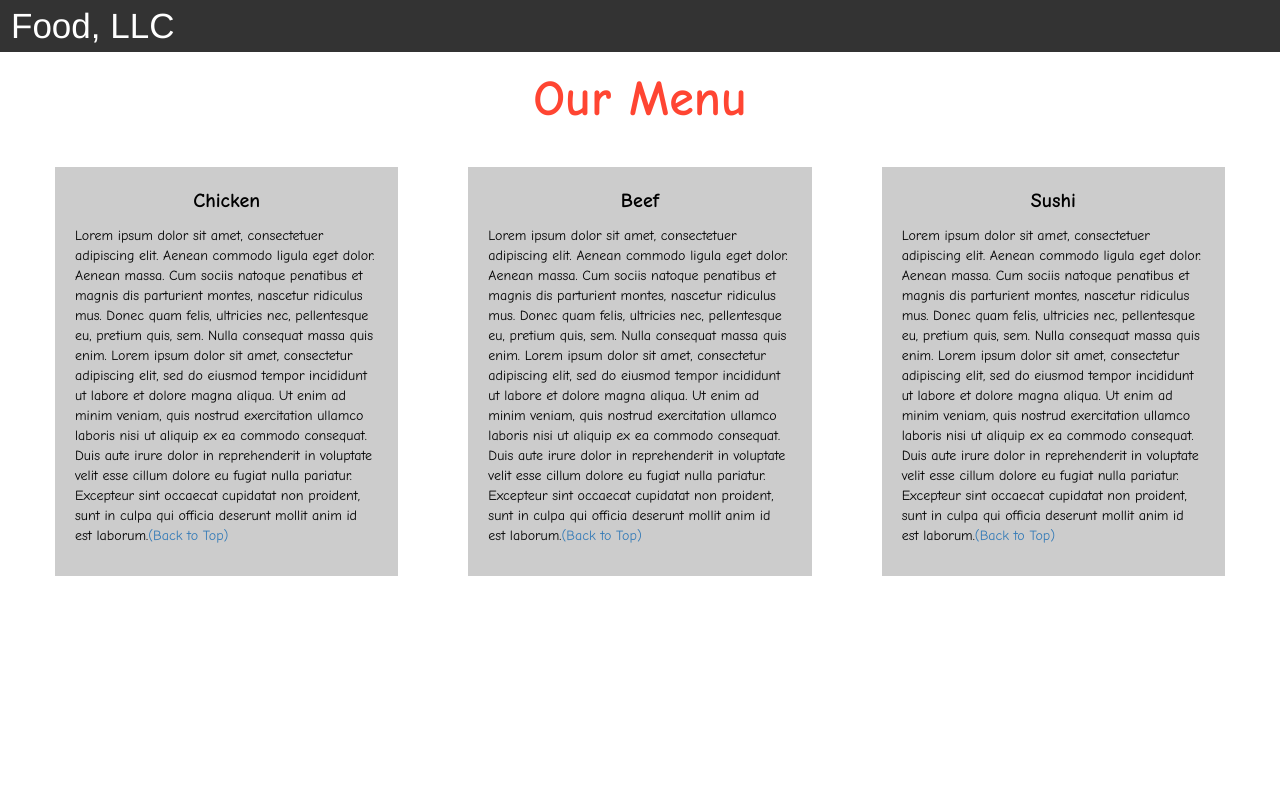
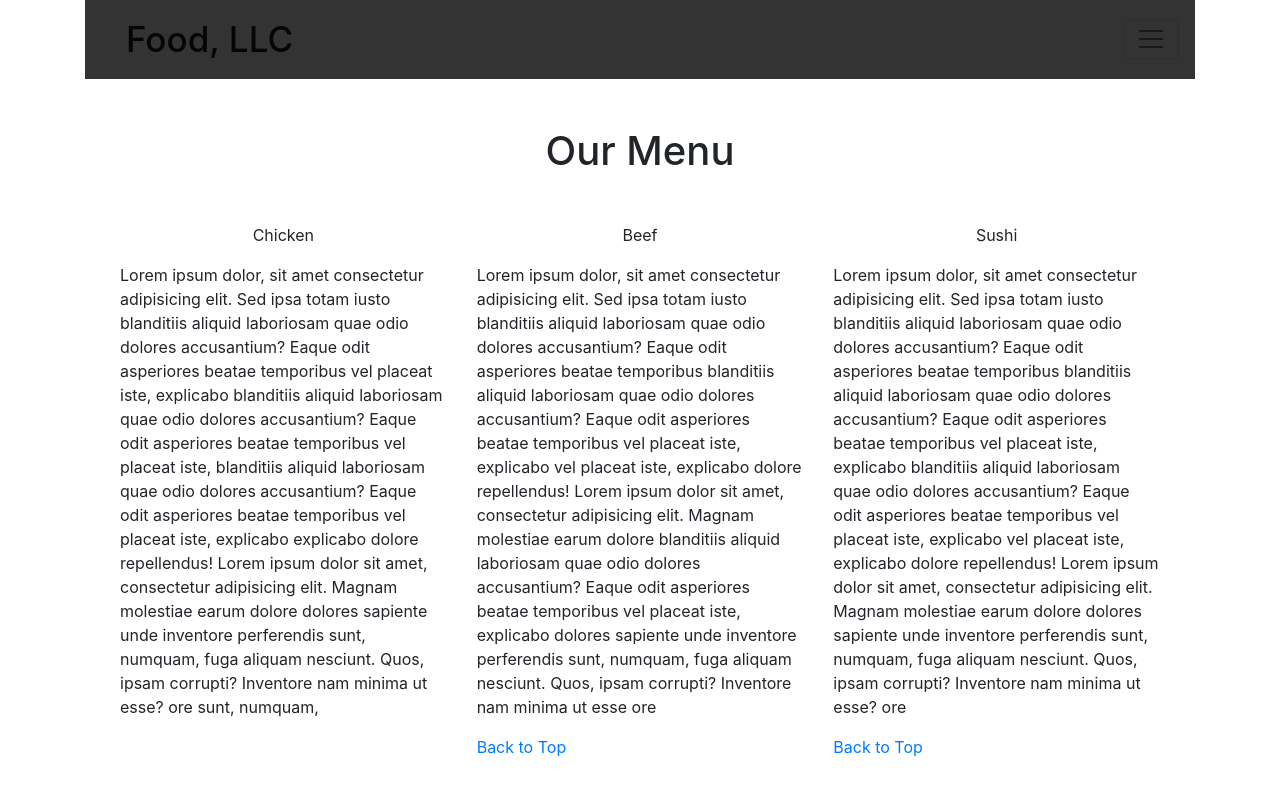
Before and after one commit to Bargav-R/mod3_solution, a plain HTML site: page index.html in a window 1280 px wide. Drawn offline with nearby package versions, Linux system fonts and the light colour scheme.

Commit message:
Update index.html

```diff
--- a/index.html
+++ b/index.html
@@ -6,67 +6,44 @@
     <meta name="viewport" content="width=device-width, initial-scale=1, shrink-to-fit=no">
 
     <!-- Bootstrap CSS -->
-    <link rel="stylesheet" href="https://maxcdn.bootstrapcdn.com/bootstrap/3.3.7/css/bootstrap.min.css" >
+    <link rel="stylesheet" href="css/bootstrap.min.css" >
     <link rel="stylesheet" href="css/style3.css">
 
     <title>mod-3-Assignment</title>
   </head>
 
 <body>
-<nav class="navbar" id="top">
-    <div class="container-fluid">
+<div class="container">
+<nav class="navbar navbar-light  nav-css">
+     <span class="navbar-brand mb-0 h1">Food, LLC</span>
+     <button type="button"  class="navbar-toggler" data-toggle="collapse" data-target="#myMenu">
+            <span class="navbar-toggler-icon"></span>
+          </button>
+          <div class="collapse navbar-collapse" id="myMenu">
+                <ul class="navbar-nav bg-light text-center">
+                  <li class="nav-item"><a class="nav-link" href="#menu1">Chicken</a></li>
+                  <li class="nav-item"><a class="nav-link" href="#menu2">Beef</a></li>
+                  <li class="nav-item"><a class="nav-link" href="#menu3">Sushi</a></li>
+                </ul>
+              </div>
+</nav>
+<h1 class="text-center my-5">Our Menu</h1>
+<div class="row ">
+    <div class="col-xs-12 col-sm-6 col-md-4 item "id="menu1">
+            <p class="text-center menu-title" >Chicken</p> <p >Lorem ipsum dolor, sit amet consectetur adipisicing elit. Sed ipsa totam iusto blanditiis aliquid laboriosam quae odio dolores accusantium? Eaque odit asperiores beatae temporibus vel placeat iste, explicabo
+                    blanditiis aliquid laboriosam quae odio dolores accusantium? Eaque odit asperiores beatae temporibus vel placeat iste,
+                    blanditiis aliquid laboriosam quae odio dolores accusantium? Eaque odit asperiores beatae temporibus vel placeat iste, explicabo explicabo dolore repellendus! Lorem ipsum dolor sit amet, consectetur adipisicing elit. Magnam molestiae earum dolore dolores sapiente unde inventore perferendis sunt, numquam, fuga aliquam nesciunt. Quos, ipsam corrupti? Inventore nam minima ut esse? ore sunt, numquam, </p> </div>
 
-      <div class="navbar-header">
-        <button type="button" class="navbar-toggle" data-toggle="collapse" data-target="#myNavbar">
-          <span class="icon-bar"></span>
-          <span class="icon-bar"></span>
-          <span class="icon-bar"></span>
-        </button>
-        <a class="navbar-brand" href="#">Food, LLC</a>
-      </div>
-
-      <div class="collapse" id="myNavbar">
-        <ul class="nav navbar-nav visible-xs">
-          <li><a class="menu-item" href="#">Chicken</a></li>
-          <li><a class="menu-item" href="#">Beef</a></li>
-          <li><a class="menu-item" href="#">Sushi</a></li>
-        </ul>
-      </div>
-
-    </div>
-  </nav>
-
-  <h1 class="main-title">Our Menu</h1>
-
-
-
-  <div class="row">
-
-    <div class="col-lg-4 col-md-6 col-sm-12">
-      <div class="content-box">
-        <p class="item-name">Chicken</p>
-        <p>Lorem ipsum dolor sit amet, consectetuer adipiscing elit. Aenean commodo ligula eget dolor. Aenean massa. Cum sociis natoque penatibus et magnis dis parturient montes, nascetur ridiculus mus. Donec quam felis, ultricies nec, pellentesque eu, pretium quis, sem. Nulla consequat massa quis enim. Lorem ipsum dolor sit amet, consectetur adipiscing elit, sed do eiusmod tempor incididunt ut labore et dolore magna aliqua. Ut enim ad minim veniam, quis nostrud exercitation ullamco laboris nisi ut aliquip ex ea commodo consequat. Duis aute irure dolor in reprehenderit in voluptate velit esse cillum dolore eu fugiat nulla pariatur. Excepteur sint occaecat cupidatat non proident, sunt in culpa qui officia deserunt mollit anim id est laborum.<a href="#top">(Back to Top)</a></p>
-      </div>
-    </div>
-
-    <div class="col-lg-4 col-md-6 col-sm-12">
-      <div class="content-box">
-        <p class="item-name">Beef</p>
-        <p>Lorem ipsum dolor sit amet, consectetuer adipiscing elit. Aenean commodo ligula eget dolor. Aenean massa. Cum sociis natoque penatibus et magnis dis parturient montes, nascetur ridiculus mus. Donec quam felis, ultricies nec, pellentesque eu, pretium quis, sem. Nulla consequat massa quis enim. Lorem ipsum dolor sit amet, consectetur adipiscing elit, sed do eiusmod tempor incididunt ut labore et dolore magna aliqua. Ut enim ad minim veniam, quis nostrud exercitation ullamco laboris nisi ut aliquip ex ea commodo consequat. Duis aute irure dolor in reprehenderit in voluptate velit esse cillum dolore eu fugiat nulla pariatur. Excepteur sint occaecat cupidatat non proident, sunt in culpa qui officia deserunt mollit anim id est laborum.<a href="#top">(Back to Top)</a></p>
-      </div>
-    </div>
-
-
-    <div class="col-lg-4 col-md-12 col-sm-12">
-      <div class="content-box">
-        <p class="item-name">Sushi</p>
-        <p>Lorem ipsum dolor sit amet, consectetuer adipiscing elit. Aenean commodo ligula eget dolor. Aenean massa. Cum sociis natoque penatibus et magnis dis parturient montes, nascetur ridiculus mus. Donec quam felis, ultricies nec, pellentesque eu, pretium quis, sem. Nulla consequat massa quis enim. Lorem ipsum dolor sit amet, consectetur adipiscing elit, sed do eiusmod tempor incididunt ut labore et dolore magna aliqua. Ut enim ad minim veniam, quis nostrud exercitation ullamco laboris nisi ut aliquip ex ea commodo consequat. Duis aute irure dolor in reprehenderit in voluptate velit esse cillum dolore eu fugiat nulla pariatur. Excepteur sint occaecat cupidatat non proident, sunt in culpa qui officia deserunt mollit anim id est laborum.<a href="#top">(Back to Top)</a></p>
-      </div>
-    </div>
-
-
+    <div  class="col-xs-12 col-sm-6 col-md-4 item " id="menu2"> <p  class="text-center menu-title" >Beef</p>  <p >Lorem ipsum dolor, sit amet consectetur adipisicing elit. Sed ipsa totam iusto blanditiis aliquid laboriosam quae odio dolores accusantium? Eaque odit asperiores beatae temporibus
+            blanditiis aliquid laboriosam quae odio dolores accusantium? Eaque odit asperiores beatae temporibus vel placeat iste, explicabo vel placeat iste, explicabo dolore repellendus! Lorem ipsum dolor sit amet, consectetur adipisicing elit. Magnam molestiae earum dolore
+            blanditiis aliquid laboriosam quae odio dolores accusantium? Eaque odit asperiores beatae temporibus vel placeat iste, explicabo dolores sapiente unde inventore perferendis sunt, numquam, fuga aliquam nesciunt. Quos, ipsam corrupti? Inventore nam minima ut esse ore   </p>  <a href="#">Back to Top</a> </div>
+    <div class="col-xs-12 col-sm-12 col-md-4 item" id="menu3"   > <p  class="text-center menu-title">Sushi</p> <p>Lorem ipsum dolor, sit amet consectetur adipisicing elit. Sed ipsa totam iusto blanditiis aliquid laboriosam quae odio dolores accusantium? Eaque odit asperiores beatae temporibus
+            blanditiis aliquid laboriosam quae odio dolores accusantium? Eaque odit asperiores beatae temporibus vel placeat iste, explicabo
+            blanditiis aliquid laboriosam quae odio dolores accusantium? Eaque odit asperiores beatae temporibus vel placeat iste, explicabo   vel placeat iste, explicabo dolore repellendus! Lorem ipsum dolor sit amet, consectetur adipisicing elit. Magnam molestiae earum dolore dolores sapiente unde inventore perferendis sunt, numquam, fuga aliquam nesciunt. Quos, ipsam corrupti? Inventore nam minima ut esse? ore  </p> <a href="#">Back to Top</a> </div>
+</div>
 
  </div>
+
 
 
 
```
